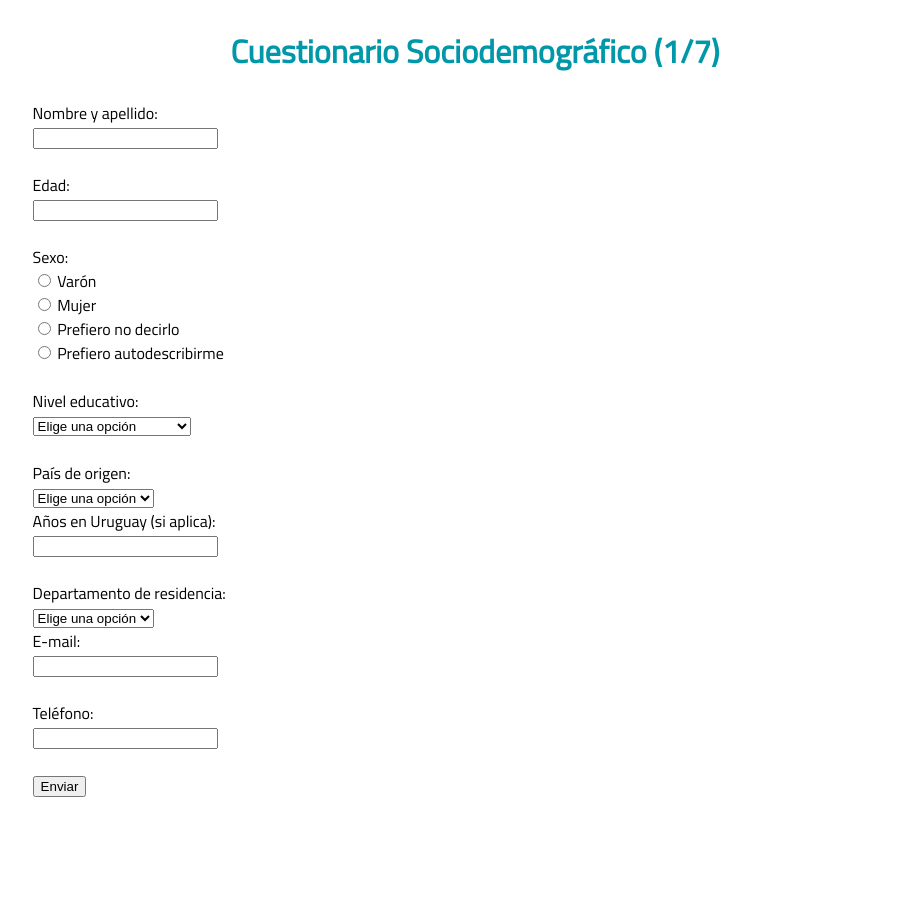
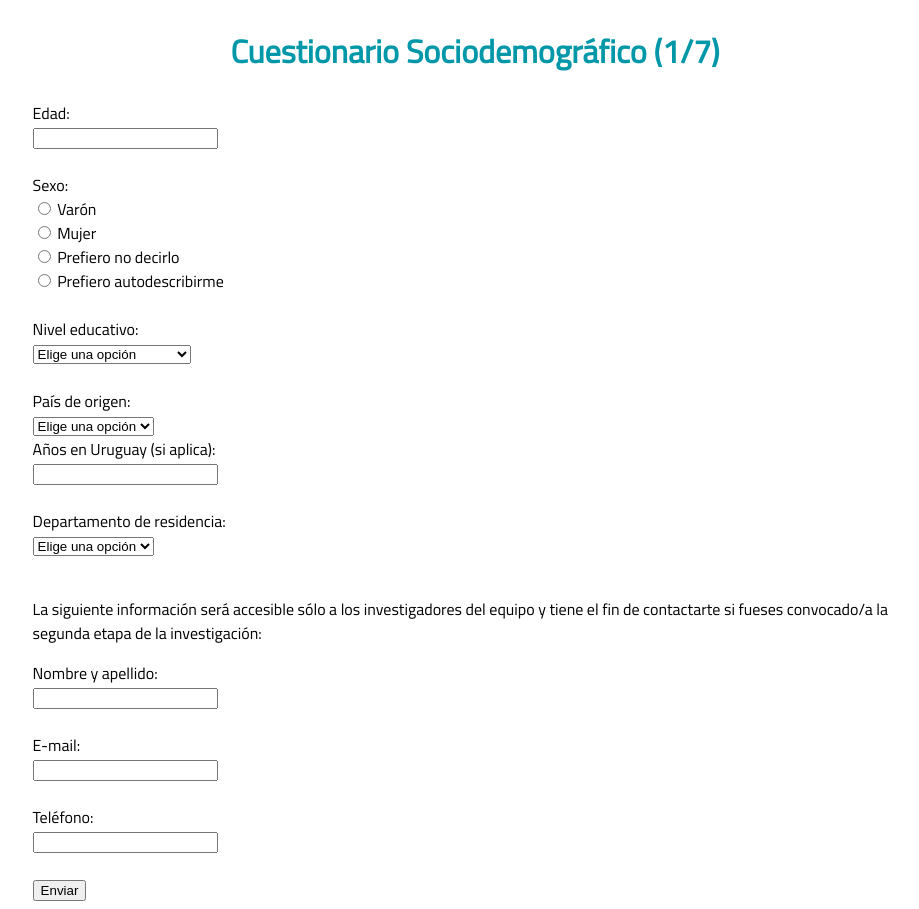
Before and after one commit to almadana/emarQuestionnaire, a Flask app: page /sociodemo in a window 1280 px wide. Shown: the whole page, without its empty margins (165-1084 px from the left). Before the commit the page ends 797 px from the top, so only its background shows below. Run offline with Flask 3, Linux system fonts and the light colour scheme; parts of the project's set-up code (start-up, migrations or seed data) failed here and were passed over.

Commit message:
add private data disclaimer

```diff
--- a/website/templates/sociodemo.html
+++ b/website/templates/sociodemo.html
@@ -13,8 +13,6 @@
     <h2>Cuestionario Sociodemográfico (1/7)</h2>
     <main>
     <form action="/submit-sociodemo" method="post">
-        <label for="name">Nombre y apellido:</label><br>
-        <input type="text" id="name" name="name" required><br><br>
 
         <label for="age">Edad:</label><br>
         <input type="number" id="age" name="age" required><br><br>
@@ -86,7 +84,10 @@
             <option value="Treinta y Tres">Treinta y Tres</option>
         </select><br>
 
-
+        <br>
+        <p>La siguiente información será accesible sólo a los investigadores del equipo y tiene el fin de contactarte si fueses convocado/a la segunda etapa de la investigación:</p>
+        <label for="name">Nombre y apellido:</label><br>
+        <input type="text" id="name" name="name" required><br><br>
 
         <label for="email">E-mail:</label><br>
         <input type="email" id="email" name="email" required><br><br>
```
